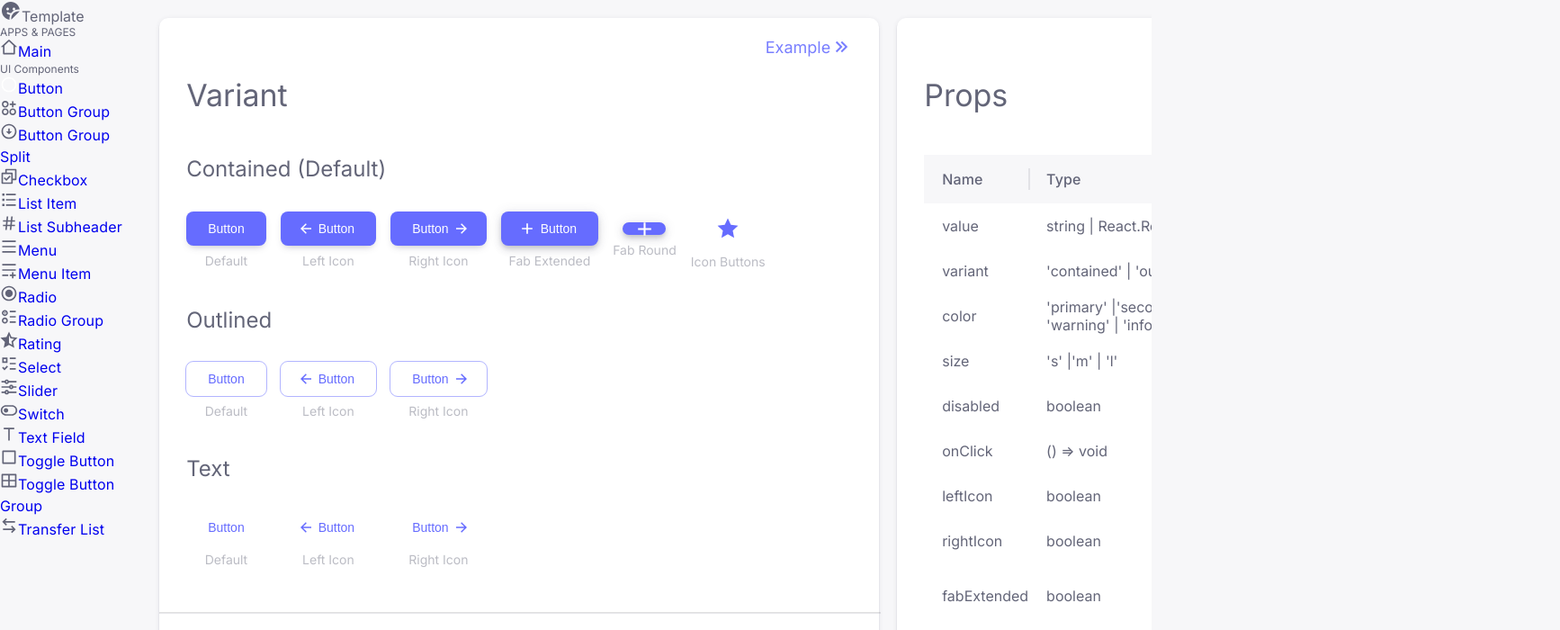
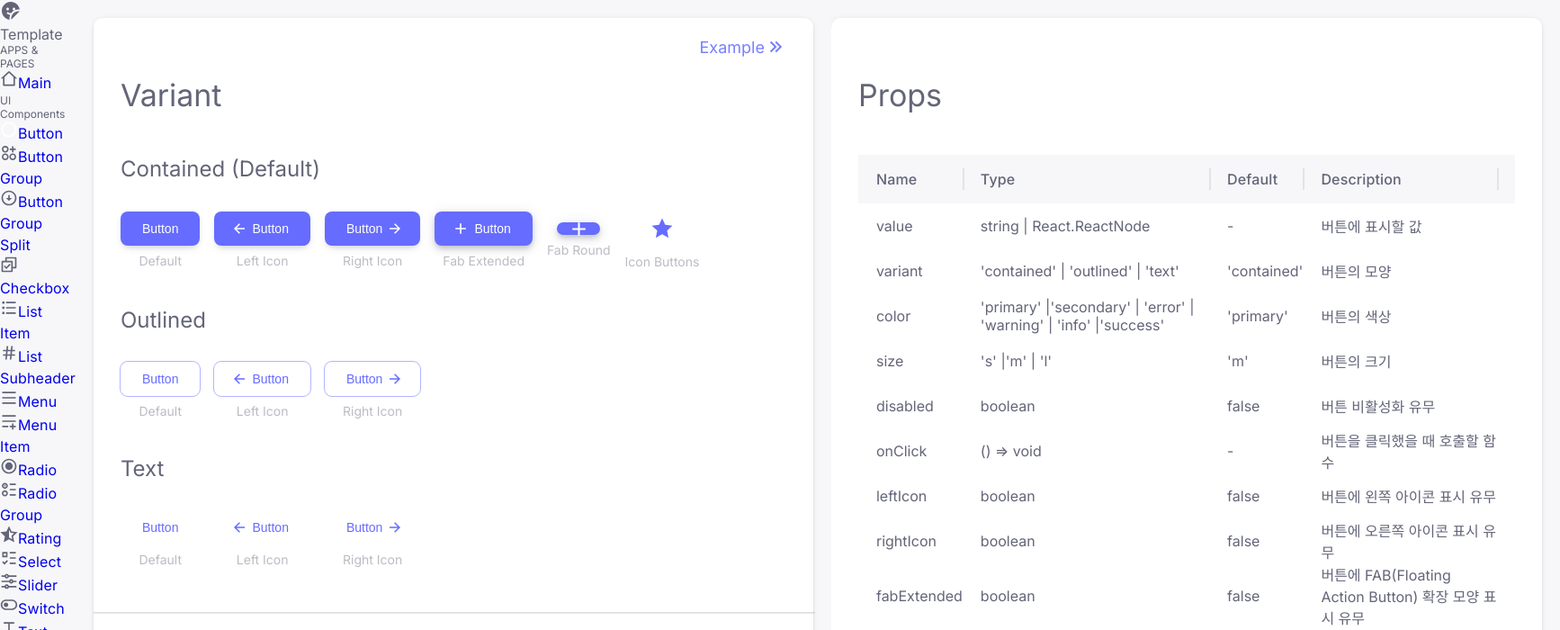
Before and after one commit to HaJaehyeong/template, a Next.js app: page /how-to-use/button in a window 1280 px wide. Both pictures are taken after a click on the element "Example". Shown: the top 700 px of the page at 90% size, 1734 px wide, since content can reach past the window. Built offline with nearby package versions, Linux system fonts and the light colour scheme.

Commit message:
scrollable wrapper

```diff
--- a/src/app/(sample)/how-to-use/(ui-components)/_components/example-warpper/example-wrapper.tsx
+++ b/src/app/(sample)/how-to-use/(ui-components)/_components/example-warpper/example-wrapper.tsx
@@ -4,7 +4,13 @@ type ExampleWrapperProps = {
 };
 
 const ExampleWrapper: React.FC<ExampleWrapperProps> = ({ open, children }) => {
-  return open ? <div className="example-wrapper paper elevated square-false">{children}</div> : <></>;
+  return open ? (
+    <div className="example-wrapper">
+      <div className="example paper elevated square-false">{children}</div>
+    </div>
+  ) : (
+    <></>
+  );
 };
 
 export default ExampleWrapper;
--- a/src/app/(sample)/how-to-use/(ui-components)/_components/ui-components-wrapper/ui-components-wrapper.tsx
+++ b/src/app/(sample)/how-to-use/(ui-components)/_components/ui-components-wrapper/ui-components-wrapper.tsx
@@ -14,11 +14,13 @@ const UiComponentsWrapper: React.FC<UiComponentsWrapperProps> = ({ children, exa
 
   return (
     <div className="ui-component-page-wrapper">
-      <div className="sample-wrapper paper elevated square-false">
-        <div className="example-button" onClick={handleExampleToggle}>
-          Example <RiArrowRightDoubleLine />
+      <div className="sample-wrapper">
+        <div className="sample paper elevated square-false">
+          <div className="example-button" onClick={handleExampleToggle}>
+            Example <RiArrowRightDoubleLine />
+          </div>
+          {children}
         </div>
-        {children}
       </div>
       <ExampleWrapper open={isExampleOpen}>{exampleChildren}</ExampleWrapper>
     </div>
--- a/src/app/(sample)/how-to-use/ui-components.scss
+++ b/src/app/(sample)/how-to-use/ui-components.scss
@@ -6,23 +6,35 @@
 .ui-component-children-wrapper {
   width: 100%;
   height: 100dvh;
-
-  overflow-y: scroll;
 }
 
 .ui-component-page-wrapper {
   display: flex;
   flex-direction: row;
-  gap: 20px;
 
-  padding: 20px;
-  width: calc(100% - 40px);
+  width: 100%;
+  height: 100dvh;
 
-  > .sample-wrapper {
+  .sample-wrapper {
+    padding: 20px;
+    width: calc(40% - 40px);
+    min-width: 800px;
+
+    overflow-y: auto;
+    -ms-overflow-style: none;
+    scrollbar-width: none;
+
+    &::-webkit-scrollbar {
+      display: none;
+    }
+  }
+
+  .sample {
     position: relative;
-    padding: 20px 30px;
-    width: calc(40% - 60px);
-    min-width: 740px;
+
+    padding: 20px 30px 60px 30px;
+    width: calc(100% - 60px);
+    height: fit-content;
 
     z-index: 2;
 
@@ -53,15 +65,31 @@
     }
   }
 
-  > .example-wrapper {
+  .example-wrapper {
+    padding: 20px 20px 20px 0;
+    width: calc(60% - 20px);
+    min-width: 790px;
+
+    overflow-y: scroll;
+  }
+
+  .example {
     position: relative;
-    padding: 20px 30px;
-    width: calc(60% - 80px);
+
+    padding: 20px 30px 60px 30px;
+    width: calc(100% - 60px);
     min-width: 730px;
     height: fit-content;
 
     animation: slideToRight 0.5s cubic-bezier(0.25, 0.1, 0.25, 1);
     z-index: 1;
+    overflow-y: auto;
+    -ms-overflow-style: none;
+    scrollbar-width: none;
+
+    &::-webkit-scrollbar {
+      display: none;
+    }
   }
 
   @keyframes slideToRight {
```
